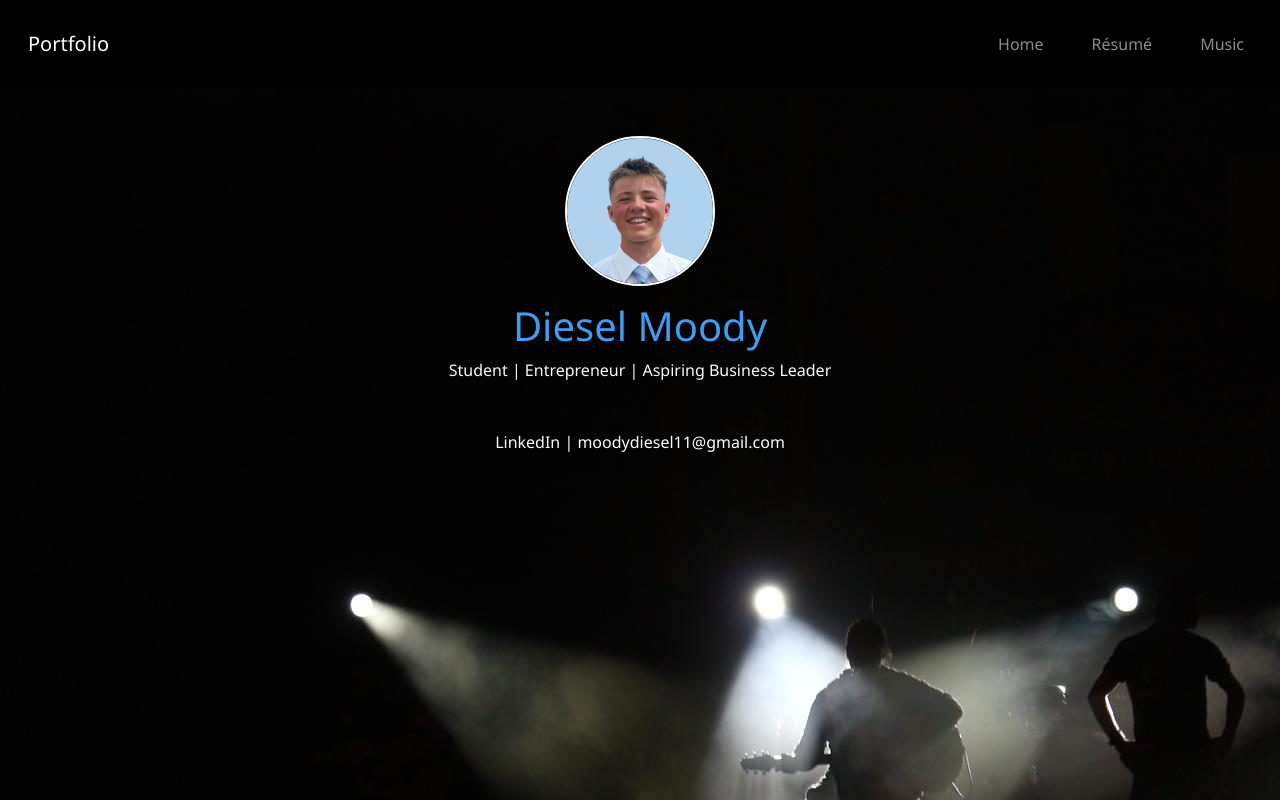
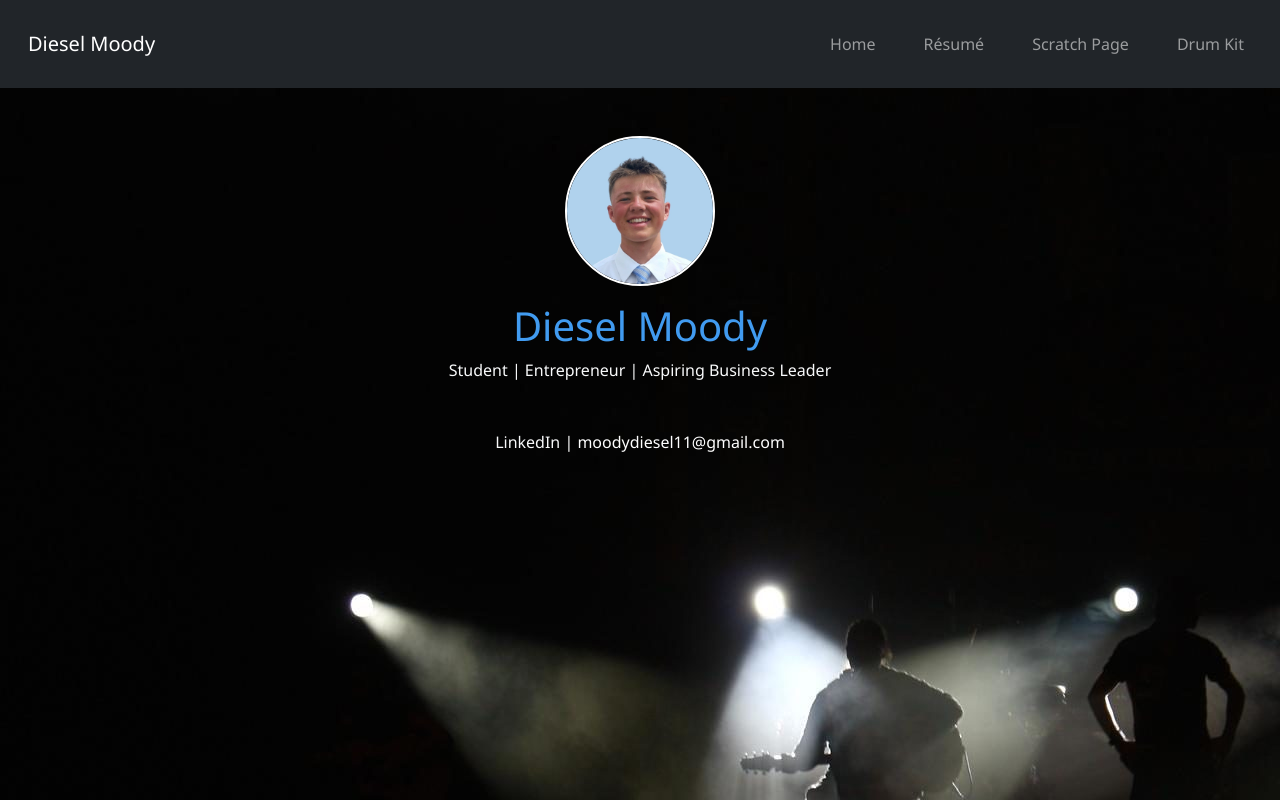
Before and after one commit to dieselmoody/IS-Portfolio, a plain HTML site: page index.html in a window 1280 px wide. Drawn offline with nearby package versions, Linux system fonts and the light colour scheme.

Commit message:
Add files via upload

```diff
--- a/index.html
+++ b/index.html
@@ -8,14 +8,28 @@
   <link rel="stylesheet" href="styles/styles.css">
 </head>
 <body class="bg-dark text-light">
-  <nav class="navbar navbar-expand-lg navbar-dark bg-black">
+    <nav class="navbar navbar-expand-lg navbar-dark bg-dark">
         <div class="container-fluid">
-      <a class="navbar-brand" href="#">Portfolio</a>
-      <div class="collapse navbar-collapse">
+          <a class="navbar-brand" href="../index.html">Diesel Moody</a>
+          <button class="navbar-toggler" type="button" data-bs-toggle="collapse" data-bs-target="#navbarNav"
+            aria-controls="navbarNav" aria-expanded="false" aria-label="Toggle navigation">
+            <span class="navbar-toggler-icon"></span>
+          </button>
+
+          <div class="collapse navbar-collapse" id="navbarNav">
             <ul class="navbar-nav ms-auto">
-          <li class="nav-item"><a class="nav-link" href="#">Home</a></li>
-          <li class="nav-item"><a class="nav-link" href="html/resume.html">Résumé</a></li>
-          <li class="nav-item"><a class="nav-link" href="html/scratch.html">Music</a></li>
+              <li class="nav-item">
+                <a class="nav-link" href="#">Home</a>
+              </li>
+              <li class="nav-item">
+                <a class="nav-link" href="html/resume.html">Résumé</a>
+              </li>
+              <li class="nav-item">
+                <a class="nav-link" href="html/scratch.html">Scratch Page</a>
+              </li>
+              <li class="nav-item">
+                <a class="nav-link" href="html/drumkit.html">Drum Kit</a>
+              </li>
             </ul>
           </div>
         </div>
```
Lines whose indentation alone changed are shown as unchanged.
